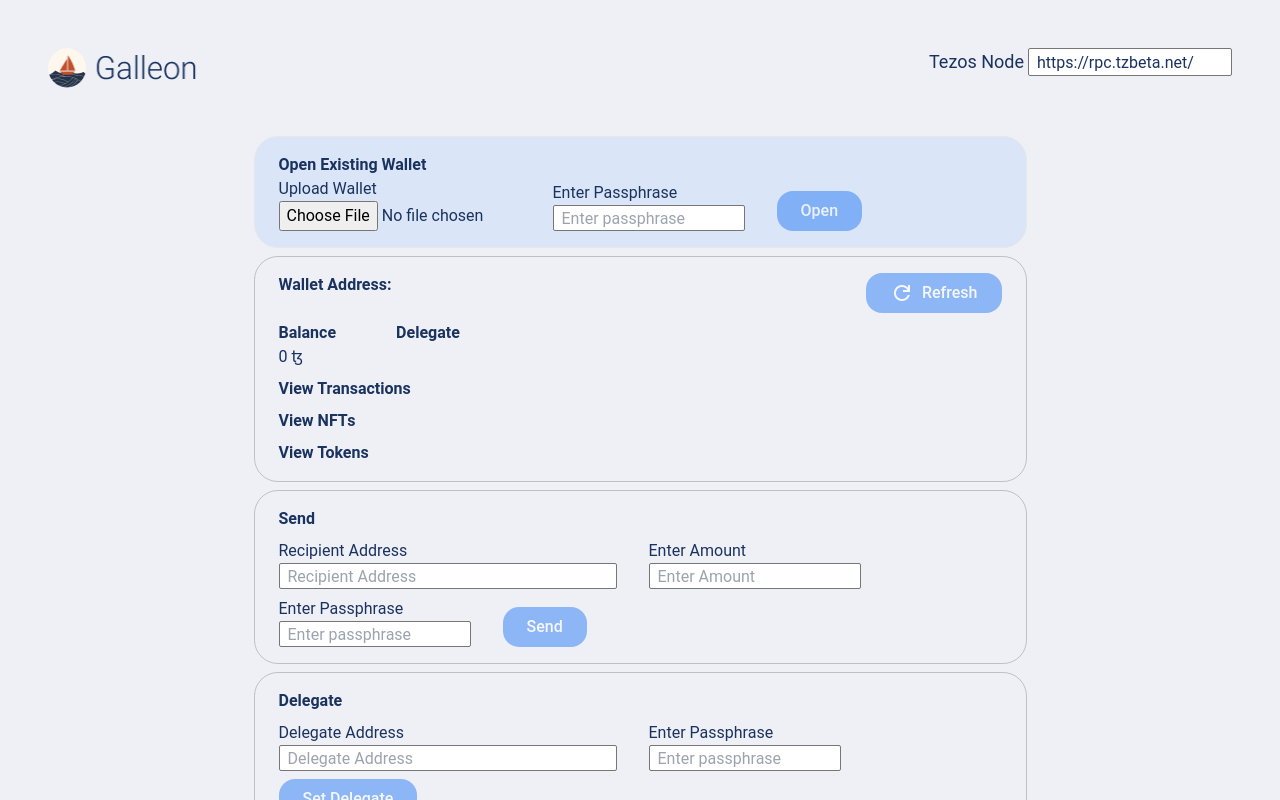
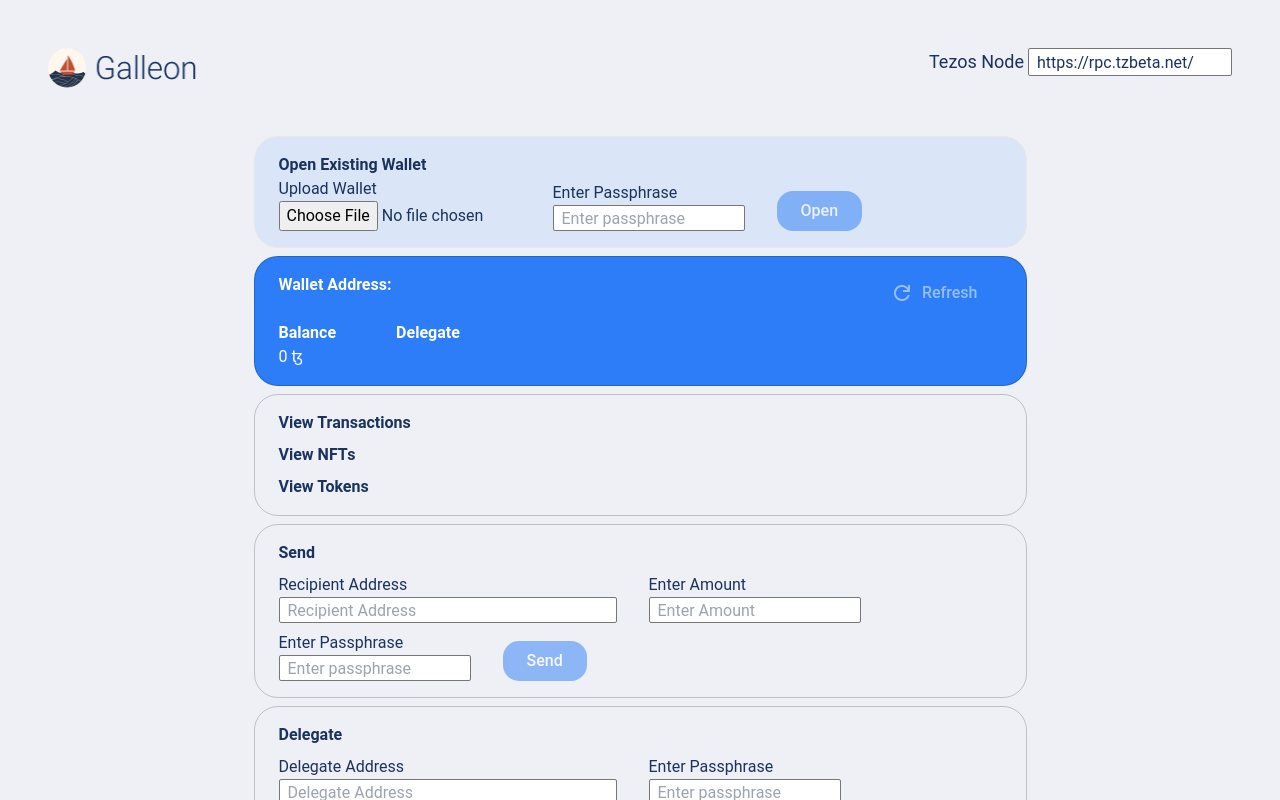
Before and after one commit to Cryptonomic/Galleon, a React app: page / in a window 1280 px wide. Shown: the top 800 px of the page. Built offline with nearby package versions, Linux system fonts and the light colour scheme.

Commit message:
added 'AssetLinks' Component.

```diff
--- a/src/components/AccountDetails.tsx
+++ b/src/components/AccountDetails.tsx
@@ -30,13 +30,8 @@
         handleRefresh();
     }, [walletAddress]);
 
-    const txLink = `https://tzstats.com/${walletAddress}#transactions`;
-    const nftLink = `https://tzstats.com/${walletAddress}#nfts`;
-    const tokensLink = `https://tzstats.com/${walletAddress}#tokens`;
-
-
     return (
-        <div className='flex flex-col gap-2 py-4 px-6 border border-grey-10 rounded-3xl'>
+        <div className='bg-sky-30 text-white flex flex-col gap-2 py-4 px-6 border border-grey-10 rounded-3xl'>
             <div className='flex flex-wrap gap-y-2 justify-between items-start'>
                 <p className='break-all'>
                     <span className='font-bold'> Wallet Address: </span>
@@ -59,32 +54,6 @@
                     <p className='break-all'> { currentDelegate } </p>
                 </div>
             </div>
-            <div className='flex flex-col gap-2'>
-                <div className='flex flex-wrap gap-2'>
-                    <p className='font-bold'> View Transactions </p>
-                    <p className='text-sky-30'>
-                        <a href={txLink} target='_blank' rel='noopener noreferrer' className='break-all'>
-                            {walletAddress && txLink}
-                        </a>
-                    </p>
-                </div>
-                <div className='flex flex-wrap gap-2'>
-                    <p className='font-bold'> View NFTs </p>
-                    <p className='text-sky-30'>
-                        <a href={nftLink} target='_blank' rel='noopener noreferrer' className='break-all'>
-                            {walletAddress && nftLink}
-                        </a>
-                    </p>
-                </div>
-                <div className='flex flex-wrap gap-2'>
-                    <p className='font-bold'> View Tokens </p>
-                    <p className='text-sky-30'>
-                        <a href={tokensLink} target='_blank' rel='noopener noreferrer' className='break-all'>
-                            {walletAddress && tokensLink}
-                        </a>
-                    </p>
-                </div>
-            </div>
         </div>
     )
 }
--- /dev/null
+++ b/src/components/AssetLinks.tsx
@@ -0,0 +1,44 @@
+import React from 'react';
+
+const AssetLinks = ({
+    walletAddress
+}: {
+    walletAddress: string;
+}) => {
+    const txLink = `https://tzstats.com/${walletAddress}#transactions`;
+    const nftLink = `https://tzstats.com/${walletAddress}#nfts`;
+    const tokensLink = `https://tzstats.com/${walletAddress}#tokens`;
+
+    return (
+        <div className='bg-sky-30flex flex-col gap-2 py-4 px-6 border border-grey-10 rounded-3xl'>
+            <div className='flex flex-col gap-2'>
+                <div className='flex flex-wrap gap-2'>
+                    <p className='font-bold'> View Transactions </p>
+                    <p className='text-sky-30'>
+                        <a href={txLink} target='_blank' rel='noopener noreferrer' className='break-all'>
+                            {walletAddress && txLink}
+                        </a>
+                    </p>
+                </div>
+                <div className='flex flex-wrap gap-2'>
+                    <p className='font-bold'> View NFTs </p>
+                    <p className='text-sky-30'>
+                        <a href={nftLink} target='_blank' rel='noopener noreferrer' className='break-all'>
+                            {walletAddress && nftLink}
+                        </a>
+                    </p>
+                </div>
+                <div className='flex flex-wrap gap-2'>
+                    <p className='font-bold'> View Tokens </p>
+                    <p className='text-sky-30'>
+                        <a href={tokensLink} target='_blank' rel='noopener noreferrer' className='break-all'>
+                            {walletAddress && tokensLink}
+                        </a>
+                    </p>
+                </div>
+            </div>
+        </div>
+    )
+}
+
+export default AssetLinks;
--- a/src/screens/Home.tsx
+++ b/src/screens/Home.tsx
@@ -8,6 +8,7 @@
 import Delegate from '../components/Delegate';
 import ExportPrivateKey from '../components/ExportPrivateKey';
 import ErrorModal from '../components/ErrorModal';
+import AssetLinks from '../components/AssetLinks';
 
 const Home: React.FC = () => {
     const [tezosNodeAddress, setTezosNodeAddress] = useState('https://rpc.tzbeta.net/');
@@ -64,6 +65,7 @@
                     walletAddress={address}
                     tezosNodeAddress={tezosNodeAddress}
                 />
+                <AssetLinks walletAddress={address} />
                 <Send
                     tezosNodeAddress={tezosNodeAddress}
                     walletFileContents={walletFileContents}
```
